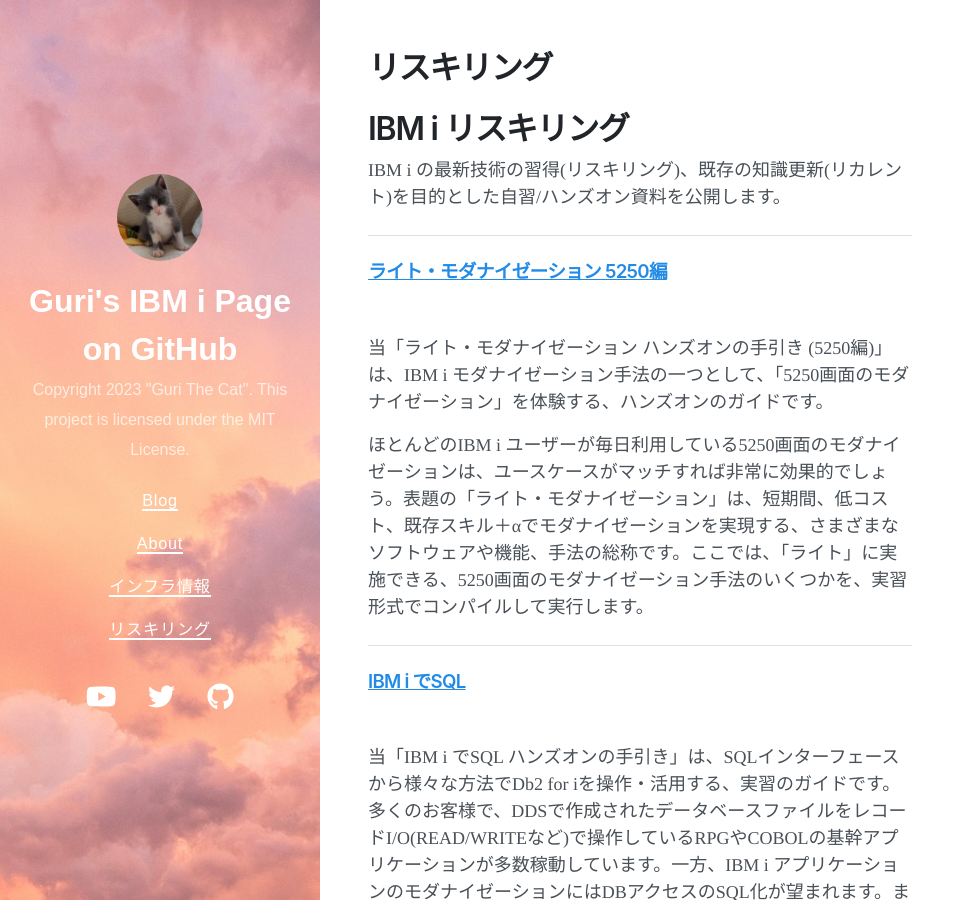
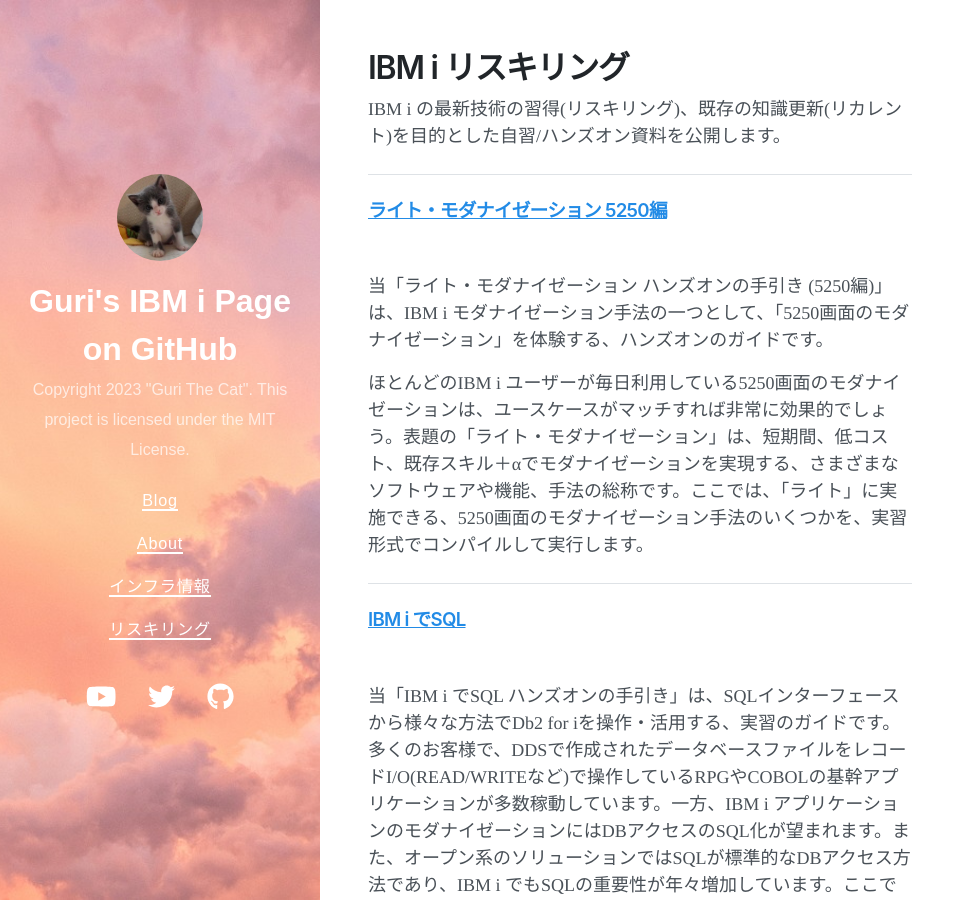
Before and after one commit to GuriCat/GuriPages, a Jekyll site: the page built from reskilling.md, in a window 1280 px wide and 900 px high. Shown: the whole window, without its empty margins (0-975 px from the left). Built offline with Jekyll 4.4.1, drawn with Linux system fonts in a browser that asks for light colours; nearby versions of some CDN libraries.

Commit message:
Update reskilling.md

```diff
--- a/reskilling.md
+++ b/reskilling.md
@@ -1,11 +1,9 @@
 ---
 layout: page
-title: リスキリング
+title: IBM i リスキリング
 permalink: /reskilling/
 
 ---
-
-# IBM i リスキリング
 
 IBM i の最新技術の習得(リスキリング)、既存の知識更新(リカレント)を目的とした自習/ハンズオン資料を公開します。
 
```
